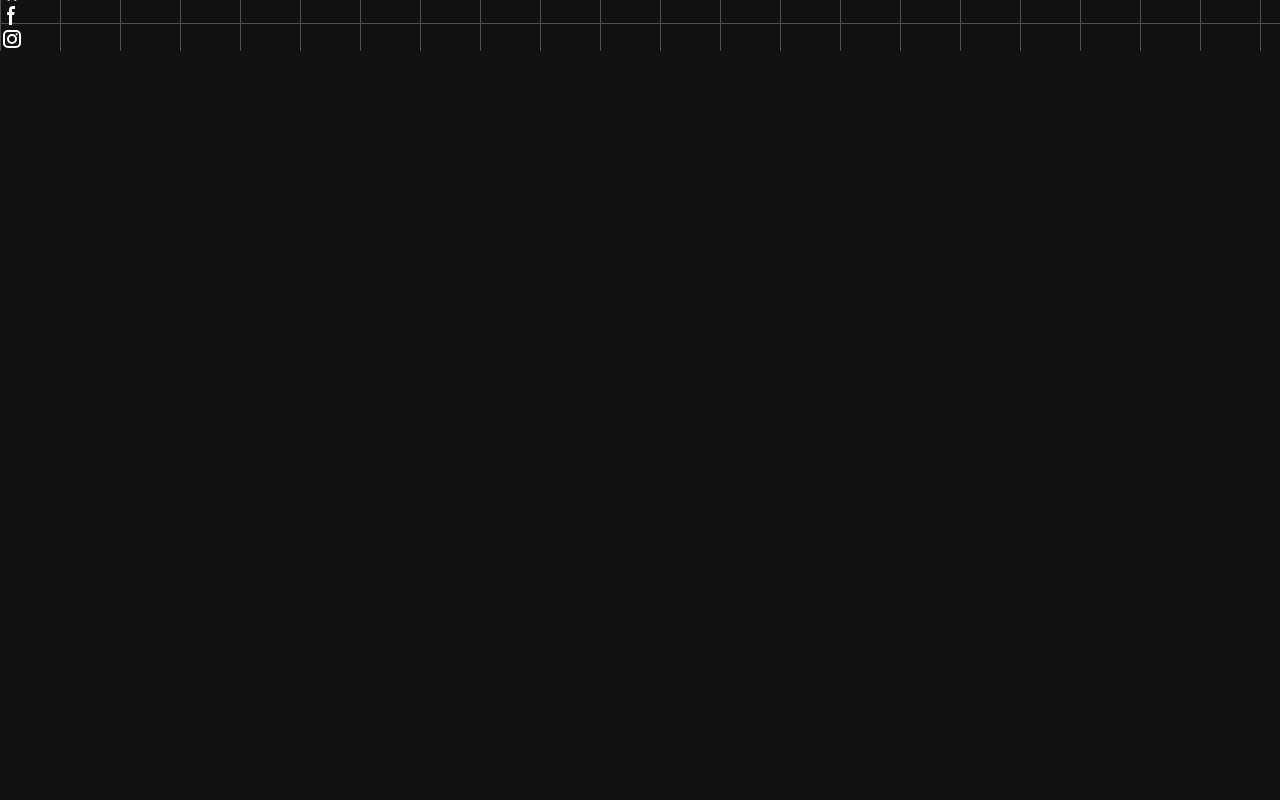
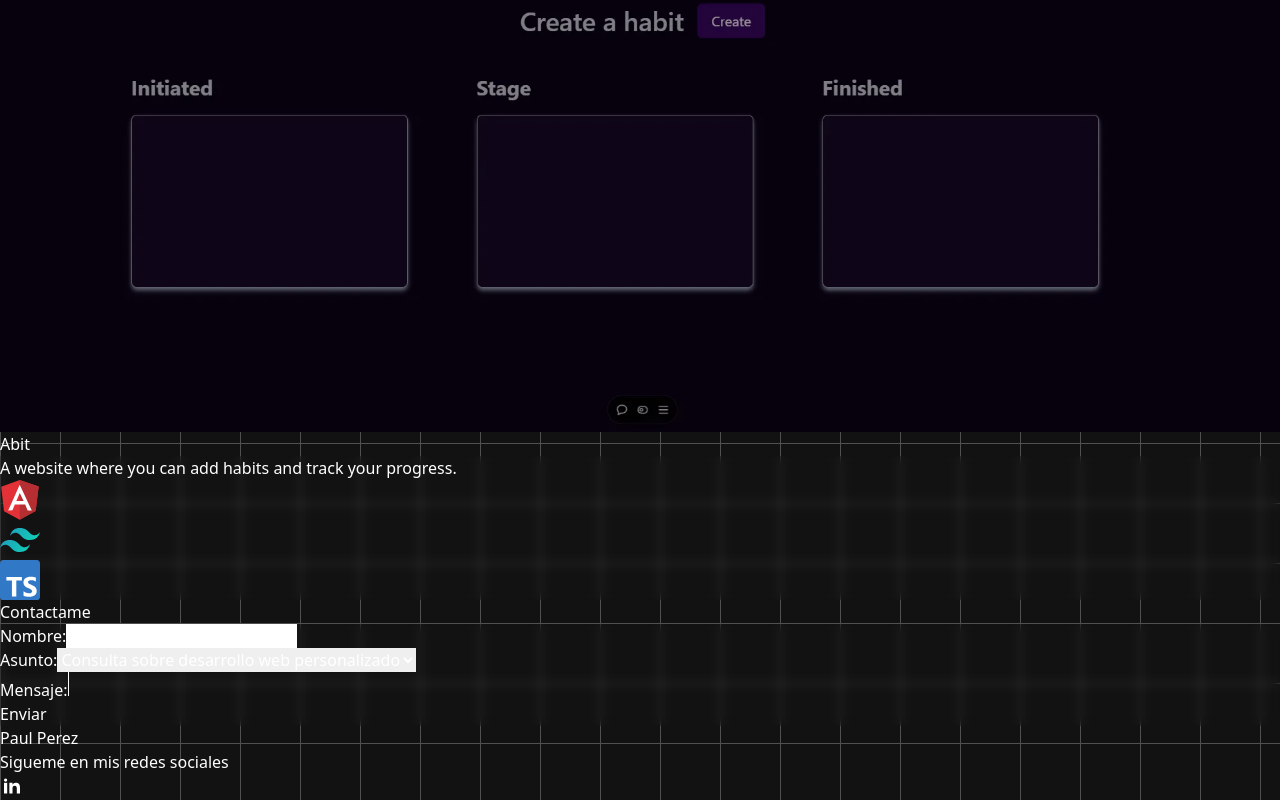
Before and after one commit to PaulPPS632/PaulPerez, an Angular app: page / in a window 1280 px wide. Shown: the part 5797-6597 px from the top of the page. Before the commit the page ends 5848 px from the top, so only its background shows below. Built offline with nearby package versions, Linux system fonts and the light colour scheme.

Commit message:
add abit project

```diff
--- a/src/app/static/data.ts
+++ b/src/app/static/data.ts
@@ -36,5 +36,14 @@ export const PROJECTS: Project[] = [
         url:'https://got-v2.vercel.app/',
         git:'https://github.com/PaulPPS632/GOT-V2',
         technologies:['Angular', 'TailwindCSS', 'TypeScript']
+    },
+    {
+        name:'Abit',
+        description:'A website where you can add habits and track your progress.',
+        HowWasDone:'I developed this web application using Angular, and Angular Cdk for drag and drop, I also used a library for managing uuids',
+        image:'Abit.webp',
+        url:'https://abit-ten.vercel.app',
+        git:'https://github.com/PaulPPS632/abit',
+        technologies:['Angular', 'TailwindCSS', 'TypeScript']
     }
 ]
```
Also changed, not shown: public/Abit.webp (added).
